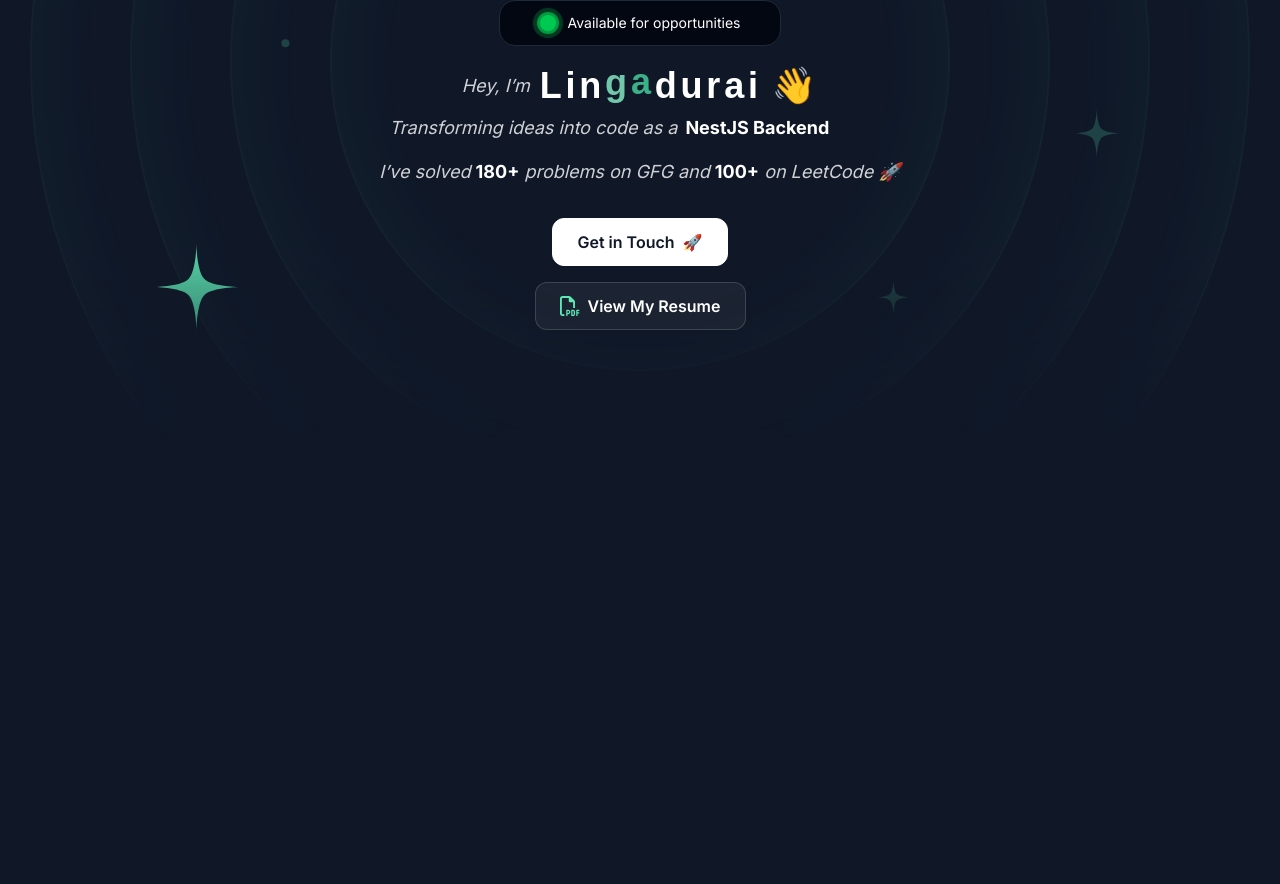
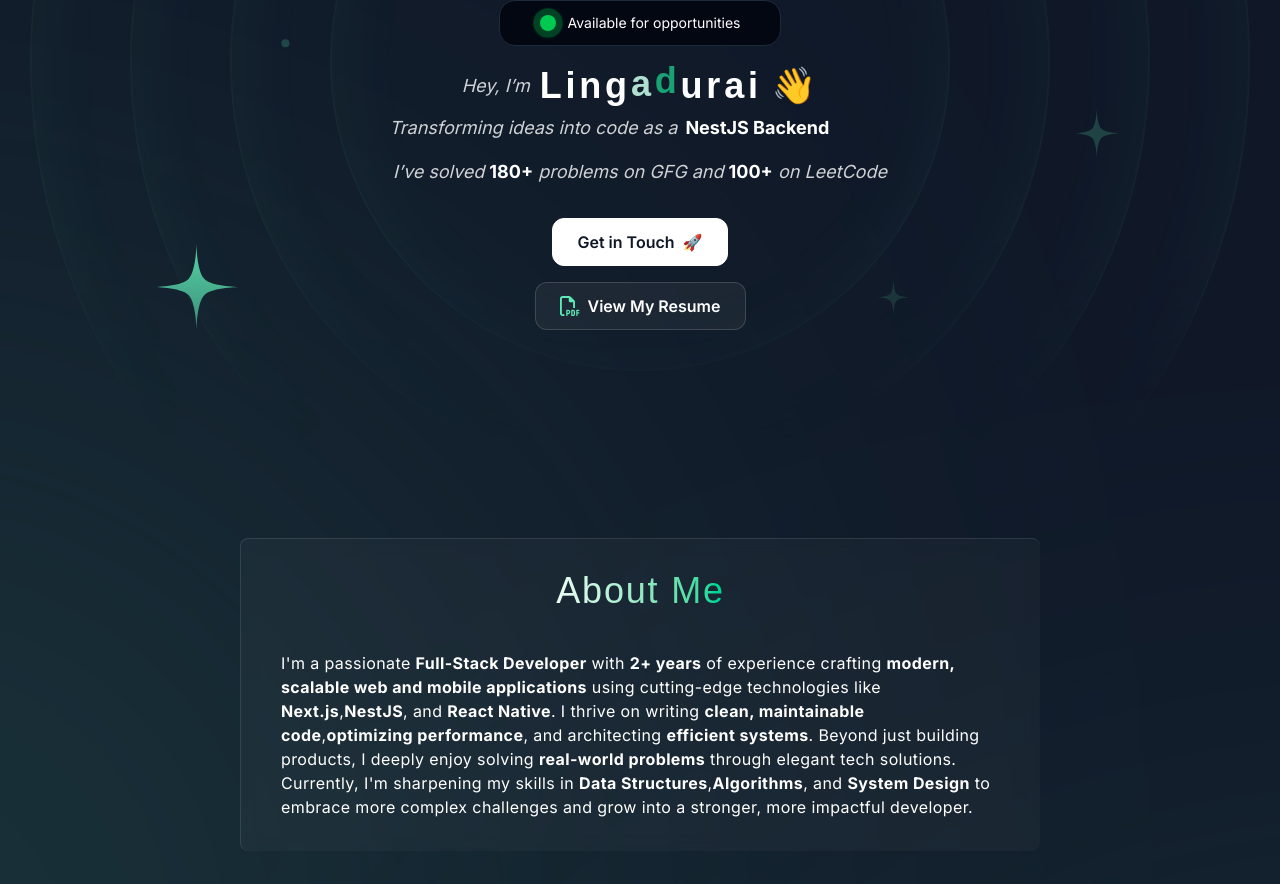
Before and after one commit to Lingadurai03/MyPortfolio, a Next.js app: page / in a window 1280 px wide. Shown: the part 336-1220 px from the top of the page. Before the commit the page ends 800 px from the top, so only its background shows below. Built offline with nearby package versions, Linux system fonts and the light colour scheme; a web font is replaced by a local one.

Commit message:
Add: About me section

```diff
--- a/package.json
+++ b/package.json
@@ -10,11 +10,14 @@
     "lint:staged": "eslint --fix"
   },
   "dependencies": {
+    "@react-three/drei": "^10.0.6",
+    "@react-three/fiber": "^9.1.2",
     "framer-motion": "^12.7.3",
     "next": "15.3.0",
     "react": "^19.0.0",
     "react-dom": "^19.0.0",
-    "tailwind-merge": "^3.2.0"
+    "tailwind-merge": "^3.2.0",
+    "three": "^0.175.0"
   },
   "devDependencies": {
     "@eslint/eslintrc": "^3.1.0",
--- a/src/app/page.tsx
+++ b/src/app/page.tsx
@@ -1,12 +1,13 @@
-import { HeroSection } from '@/sections';
+import { AboutSection, HeroSection } from '@/sections';
 
 import { NavBar } from '@/components';
 
 export default function Home() {
     return (
-        <main className='px-2'>
+        <main>
             <NavBar />
             <HeroSection />
+            <AboutSection />
         </main>
     );
 }
--- /dev/null
+++ b/src/components/Heading/index.tsx
@@ -0,0 +1,16 @@
+import React, { PropsWithChildren } from 'react';
+
+const Heading = ({ children }: PropsWithChildren) => {
+    return (
+        <div className='relative inline-block'>
+            <h2 className='text-4xl text-center font-serif tracking-wider bg-gradient-to-r from-emerald-50 to-emerald-400 bg-clip-text text-transparent absolute inset-0 transition-opacity duration-500 group-hover:opacity-0 underline'>
+                {children}
+            </h2>
+            <h2 className='text-4xl text-center font-serif tracking-wider bg-gradient-to-r from-emerald-400 to-emerald-50 bg-clip-text text-transparent transition-opacity duration-500 opacity-0 group-hover:opacity-100 underline'>
+                {children}
+            </h2>
+        </div>
+    );
+};
+
+export default Heading;
--- a/src/components/index.ts
+++ b/src/components/index.ts
@@ -2,3 +2,4 @@
 export { default as RotatingSkills } from './RotatingSkills';
 export { default as WavingHand } from './WavingHand';
 export { default as HeroOrbit } from './HeroOrbit';
+export { default as Heading } from './Heading';
--- /dev/null
+++ b/src/sections/About/index.tsx
@@ -0,0 +1,45 @@
+import React from 'react';
+
+import { Heading } from '@/components';
+
+const About = () => {
+    return (
+        <section className='relative overflow-x-clip px-5'>
+            <div className='bg-emerald-300 sm:h-[800px] h-60 w-60 sm:w-[800px] -left-20 sm:left-[-500px] -z-10 absolute rounded-full opacity-40 blur-[100px] sm:blur-[400px]' />
+            <div className='bg-emerald-300 top-[400px] -right-20 sm:top-[700px] h-60 w-60 sm:h-[800px] sm:w-[800px] sm:right-[-500px] -z-10 absolute rounded-full opacity-40 blur-[100px] sm:blur-[400px]' />
+
+            <div className='max-w-[800px] mx-auto sm:mt-20 px-5 sm:px-10 py-5 sm:py-8 border border-l-white/10 border-t-white/10 border-b-0 border-r-0 flex flex-col justify-center items-center gap-5 sm:gap-10 rounded-lg bg-white/3 backdrop-blur z-10 group'>
+                <Heading>About Me</Heading>
+
+                <p className='text-xs md:text-base tracking-wide text-left'>
+                    I'm a passionate{' '}
+                    <span className='font-bold'>Full-Stack Developer</span> with{' '}
+                    <span className='font-bold'>2+ years</span> of experience
+                    crafting{' '}
+                    <span className='font-bold'>
+                        modern, scalable web and mobile applications
+                    </span>{' '}
+                    using cutting-edge technologies like{' '}
+                    <span className='font-bold'>Next.js</span>,
+                    <span className='font-bold'>NestJS</span>, and{' '}
+                    <span className='font-bold'>React Native</span>. I thrive on
+                    writing{' '}
+                    <span className='font-bold'>clean, maintainable code</span>,
+                    <span className='font-bold'>optimizing performance</span>,
+                    and architecting{' '}
+                    <span className='font-bold'>efficient systems</span>. Beyond
+                    just building products, I deeply enjoy solving{' '}
+                    <span className='font-bold'>real-world problems</span>{' '}
+                    through elegant tech solutions. Currently, I'm sharpening my
+                    skills in <span className='font-bold'>Data Structures</span>
+                    ,<span className='font-bold'>Algorithms</span>, and{' '}
+                    <span className='font-bold'>System Design</span> to embrace
+                    more complex challenges and grow into a stronger, more
+                    impactful developer.
+                </p>
+            </div>
+        </section>
+    );
+};
+
+export default About;
--- a/src/sections/Hero/index.tsx
+++ b/src/sections/Hero/index.tsx
@@ -103,7 +103,7 @@
                         <span className='font-bold text-white not-italic'>
                             100+
                         </span>{' '}
-                        on LeetCode 🚀
+                        on LeetCode
                     </p>
                 </div>
                 <div className='flex flex-col items-center mt-8 gap-4'>
--- a/src/sections/index.ts
+++ b/src/sections/index.ts
@@ -1 +1,2 @@
 export { default as HeroSection } from '../sections/Hero';
+export { default as AboutSection } from '../sections/About';
```
Also changed, not shown: 1 other file (tests, documents, lock files or other folders).
